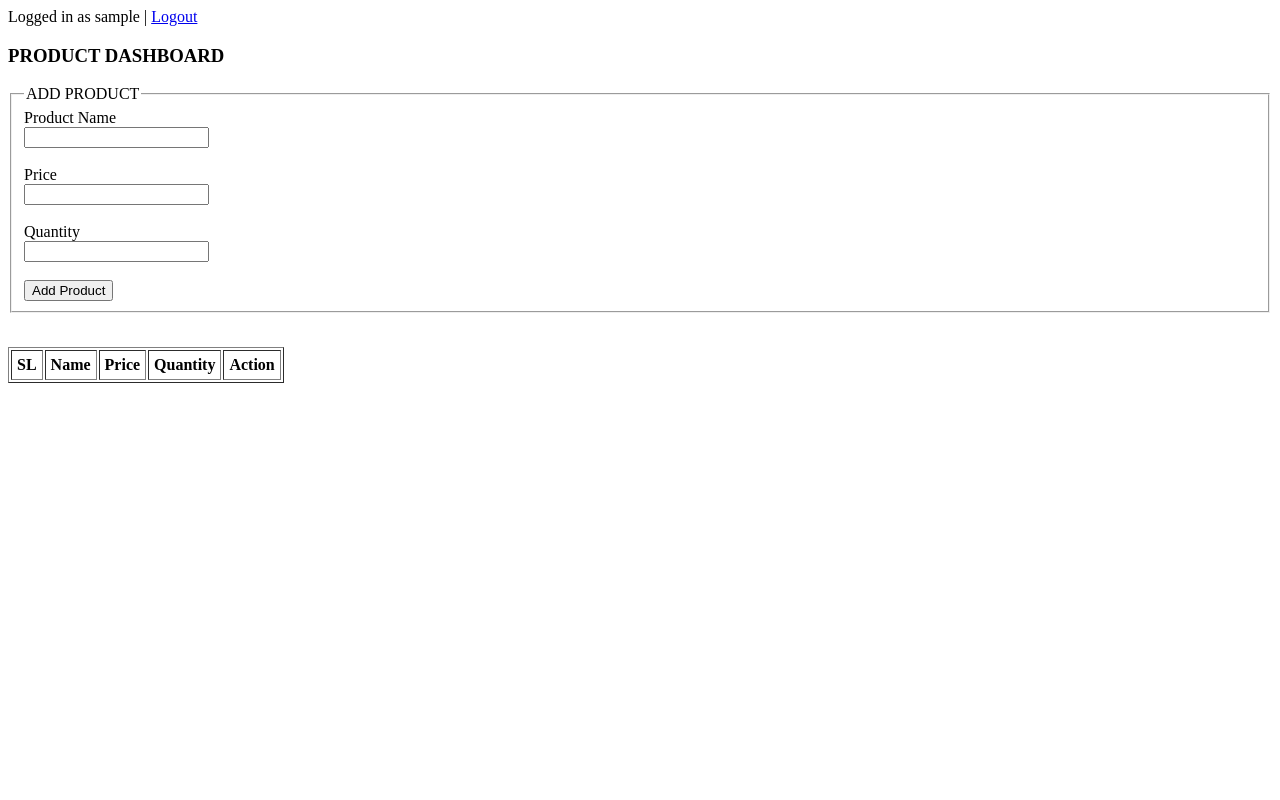
After one commit to AnikAbdullah/learning-web-technologies-spring2025-2026-sec-j, a PHP site: page /dashboard.php in a window 1280 px wide. The commit adds this page. Run offline with PHP 8.4, Linux system fonts and the light colour scheme; the visitor is signed in with stand-in values (Sample User, id 1); lists and menus that the app fills with data are empty.

Commit message:
Add dashboard

```diff
--- /dev/null
+++ b/finalLabTask-3/dashboard.php
@@ -0,0 +1,130 @@
+<?php
+include('session.php');
+
+if (!isset($_SESSION['status']) || $_SESSION['status'] != true) {
+    header('location: login.php');
+}
+
+$editProduct = null;
+$editId = "";
+
+if (isset($_GET['delete'])) {
+    $deleteId = $_GET['delete'];
+
+    unset($_SESSION['products'][$deleteId]);
+    $_SESSION['products'] = array_values($_SESSION['products']);
+
+    header('location: dashboard.php');
+}
+
+if (isset($_GET['edit'])) {
+    $editId = $_GET['edit'];
+    $editProduct = $_SESSION['products'][$editId];
+}
+
+if (isset($_POST['add'])) {
+    $name = $_POST['name'];
+    $price = $_POST['price'];
+    $quantity = $_POST['quantity'];
+
+    if ($name != "" && $price != "" && $quantity != "") {
+        $_SESSION['products'][] = array(
+            'name' => $name,
+            'price' => $price,
+            'quantity' => $quantity
+        );
+    }
+
+    header('location: dashboard.php');
+}
+
+if (isset($_POST['update'])) {
+    $id = $_POST['id'];
+
+    $_SESSION['products'][$id]['name'] = $_POST['name'];
+    $_SESSION['products'][$id]['price'] = $_POST['price'];
+    $_SESSION['products'][$id]['quantity'] = $_POST['quantity'];
+
+    header('location: dashboard.php');
+}
+?>
+
+<html>
+<head>
+    <title>Dashboard</title>
+</head>
+<body>
+
+Logged in as <?php echo $_SESSION['username']; ?> |
+<a href="logout.php">Logout</a>
+
+<h3>PRODUCT DASHBOARD</h3>
+
+<form method="post" action="">
+    <fieldset>
+        <legend>
+            <?php
+            if ($editProduct != null) {
+                echo "UPDATE PRODUCT";
+            } else {
+                echo "ADD PRODUCT";
+            }
+            ?>
+        </legend>
+
+        <input type="hidden" name="id" value="<?php echo $editId; ?>">
+
+        Product Name<br>
+        <input type="text" name="name" value="<?php if ($editProduct != null) echo $editProduct['name']; ?>"><br><br>
+
+        Price<br>
+        <input type="text" name="price" value="<?php if ($editProduct != null) echo $editProduct['price']; ?>"><br><br>
+
+        Quantity<br>
+        <input type="text" name="quantity" value="<?php if ($editProduct != null) echo $editProduct['quantity']; ?>"><br><br>
+
+        <?php
+        if ($editProduct != null) {
+            echo '<input type="submit" name="update" value="Update Product">';
+            echo ' <a href="dashboard.php">Cancel</a>';
+        } else {
+            echo '<input type="submit" name="add" value="Add Product">';
+        }
+        ?>
+    </fieldset>
+</form>
+
+<br>
+
+<table border="1" cellpadding="5">
+    <tr>
+        <th>SL</th>
+        <th>Name</th>
+        <th>Price</th>
+        <th>Quantity</th>
+        <th>Action</th>
+    </tr>
+
+    <?php
+    for ($i = 0; $i < count($_SESSION['products']); $i++) {
+
+        if ($_SESSION['products'][$i]['name'] == "") {
+            continue;
+        }
+
+        echo "<tr>";
+        echo "<td>" . ($i + 1) . "</td>";
+        echo "<td>" . $_SESSION['products'][$i]['name'] . "</td>";
+        echo "<td>" . $_SESSION['products'][$i]['price'] . "</td>";
+        echo "<td>" . $_SESSION['products'][$i]['quantity'] . "</td>";
+        echo "<td>
+                <a href='dashboard.php?edit=$i'>Edit</a> |
+                <a href='dashboard.php?delete=$i'>Delete</a>
+              </td>";
+        echo "</tr>";
+    }
+    ?>
+</table>
+
+</body>
+</html>
--- a/finalLabTask-3/loginCheck.php
+++ b/finalLabTask-3/loginCheck.php
@@ -11,7 +11,7 @@ if (isset($_POST['submit'])) {
         $_SESSION['status'] = true;
         $_SESSION['username'] = $username;
 
-        header("Location: productDashboard.php");
+        header("Location: dashboard.php");
         exit();
 
     } else {
```
